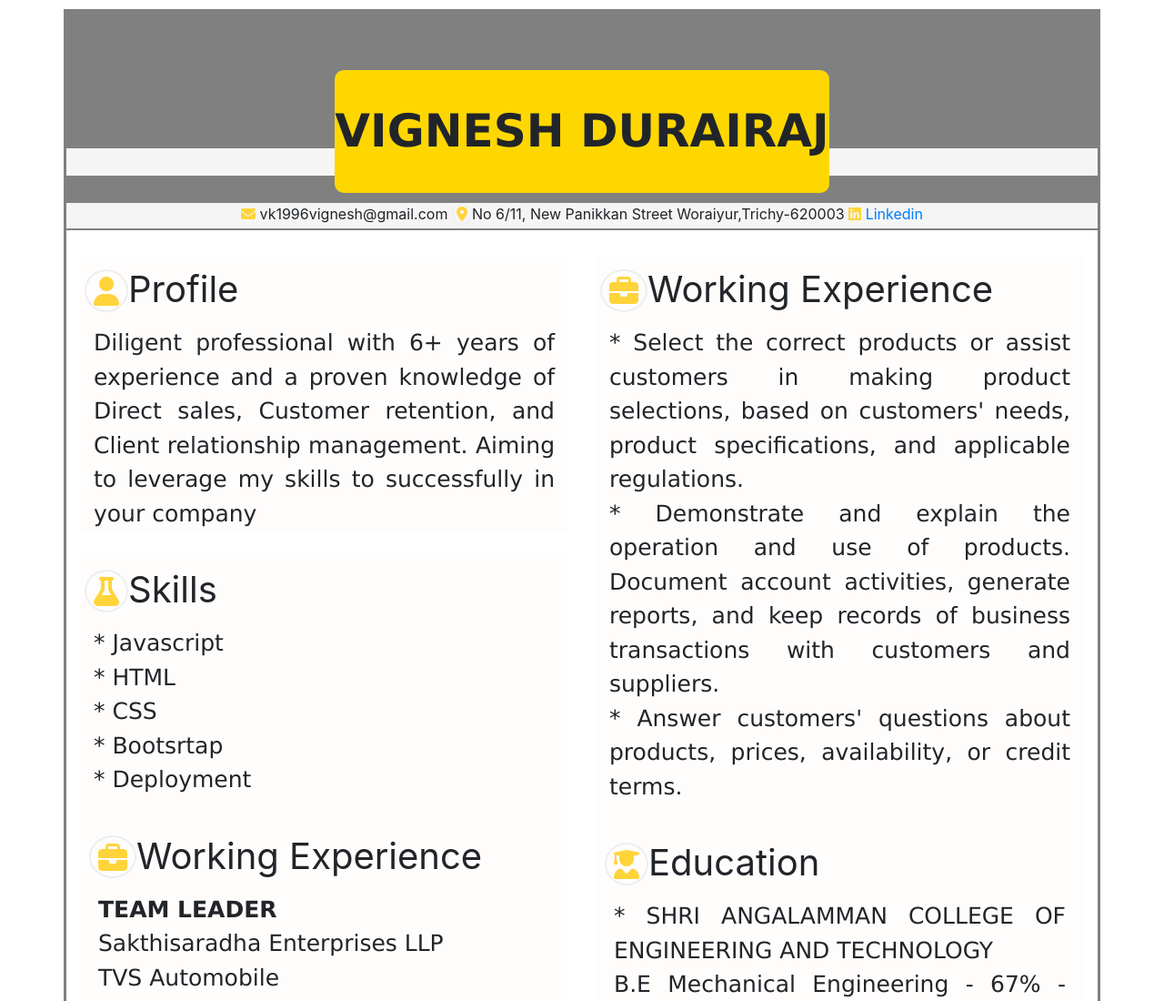
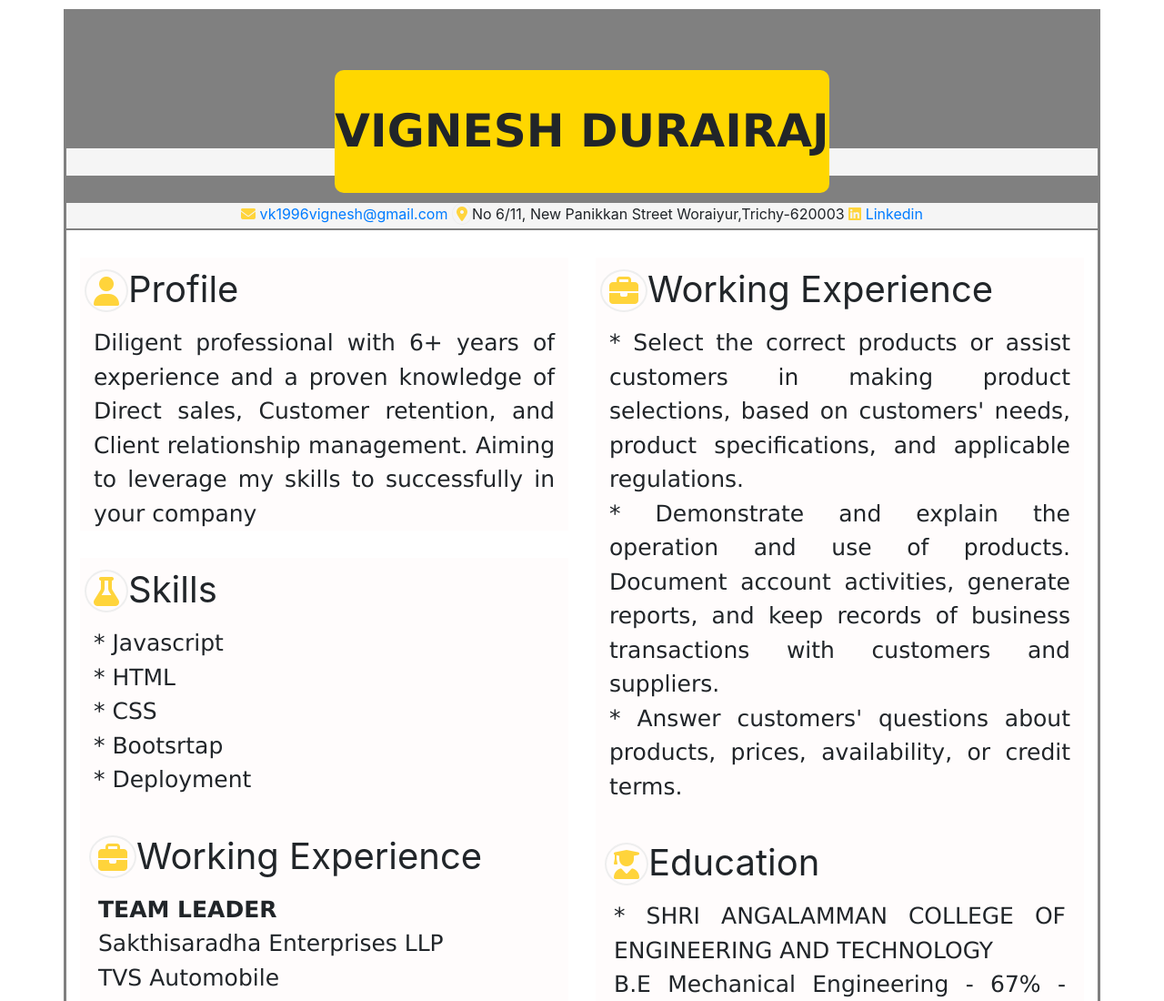
Before and after one commit to vicky-fsd/Resume, a plain HTML site: page index.html in a window 1280 px wide. Shown: the top 1100 px of the page at 91% size. Drawn offline with nearby package versions, Linux system fonts and the light colour scheme.

Commit message:
Update index.html

```diff
--- a/index.html
+++ b/index.html
@@ -16,7 +16,7 @@
             <div class="col-md-12" style="background-color: whitesmoke; height: 30px;"></div>
             <div class="col-md-12" style="background-color: grey; height: 30px;"></div>
             <div class="col-md-12" style="background-color: whitesmoke; height: 30px; text-align: center;  border-bottom: 2px solid gray;">
-                <i class="fa-solid fa-envelope fa-beat " style="color: #ffd43b;"></i> vk1996vignesh@gmail.com
+                <i class="fa-solid fa-envelope fa-beat " style="color: #ffd43b;"></i> <a href="mailto:vk1996vignesh@gmail.com"> vk1996vignesh@gmail.com</a>
                 <i class="fa-solid fa-location-dot fa-border rounded-circle fa-bounce" style="color: #ffd43b;"></i>No 6/11, New Panikkan Street Woraiyur,Trichy-620003
                 <i class="fa-brands fa-beat fa-linkedin" style="color: #ffd43b;"></i><a href="www.linkedin.com/in/vignesh-durairaj-770894283" target="_blank"> Linkedin</a>
             <div class="name"><b>VIGNESH DURAIRAJ</b></div>
```
